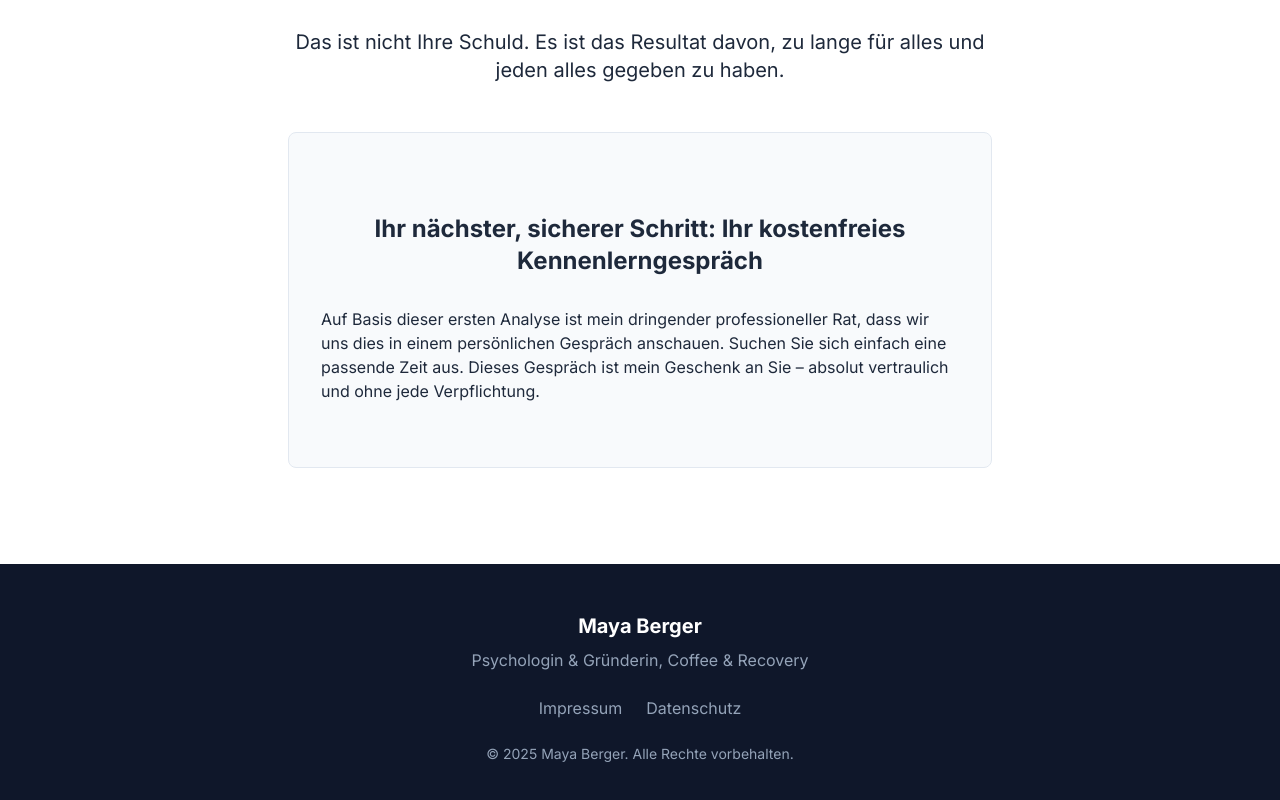
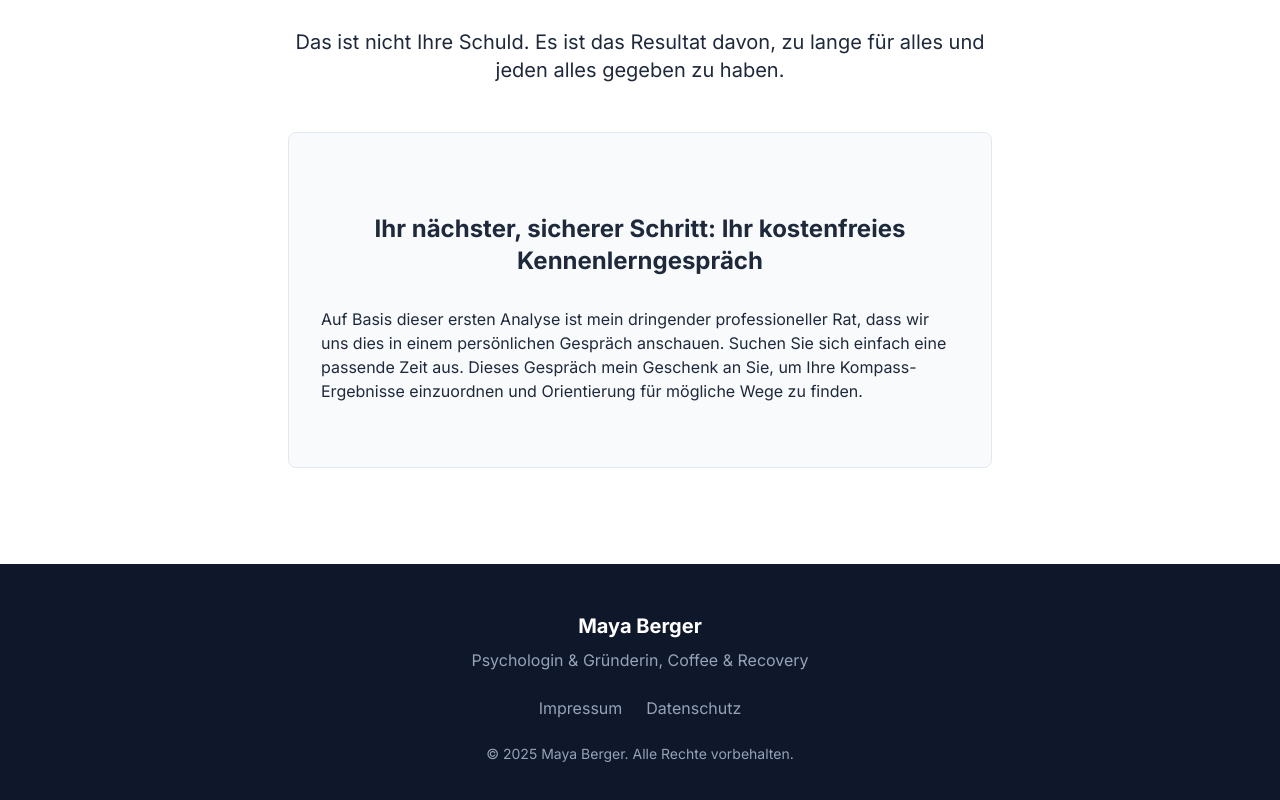
Before and after one commit to coffeeandrecovery/landingpage, a plain HTML site: page ergebnis-kritisch.html in a window 1280 px wide. Shown: the part 665-1465 px from the top of the page. Drawn offline with nearby package versions, Linux system fonts and the light colour scheme.

Commit message:
Update ergebnis-kritisch.html

```diff
--- a/ergebnis-kritisch.html
+++ b/ergebnis-kritisch.html
@@ -68,7 +68,7 @@
 
                 <div class="mt-12 p-8 bg-slate-50 rounded-lg border border-slate-200">
                     <h2 class="text-2xl font-bold text-slate-800 text-center">Ihr nächster, sicherer Schritt: Ihr kostenfreies Kennenlerngespräch</h2>
-                    <p class="mt-4">Auf Basis dieser ersten Analyse ist mein dringender professioneller Rat, dass wir uns dies in einem persönlichen Gespräch anschauen. Suchen Sie sich einfach eine passende Zeit aus. Dieses Gespräch ist mein Geschenk an Sie – absolut vertraulich und ohne jede Verpflichtung.</p>
+                    <p class="mt-4">Auf Basis dieser ersten Analyse ist mein dringender professioneller Rat, dass wir uns dies in einem persönlichen Gespräch anschauen. Suchen Sie sich einfach eine passende Zeit aus. Dieses Gespräch mein Geschenk an Sie, um Ihre Kompass-Ergebnisse einzuordnen und Orientierung für mögliche Wege zu finden.</p>
 
                     <div class="mt-8">
                         <!-- HIER WURDE IHR NEUER BUCHUNGS-CODE EINGEFÜGT -->
```
